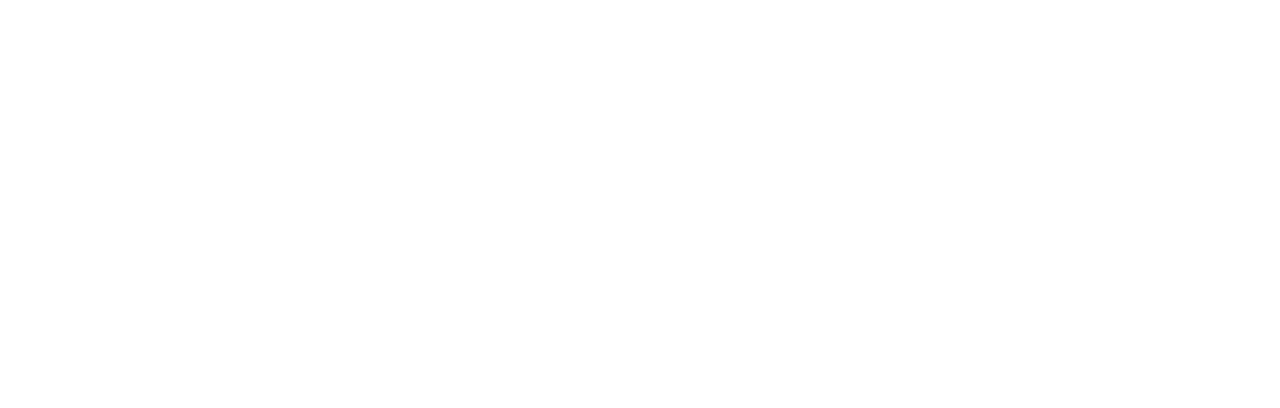
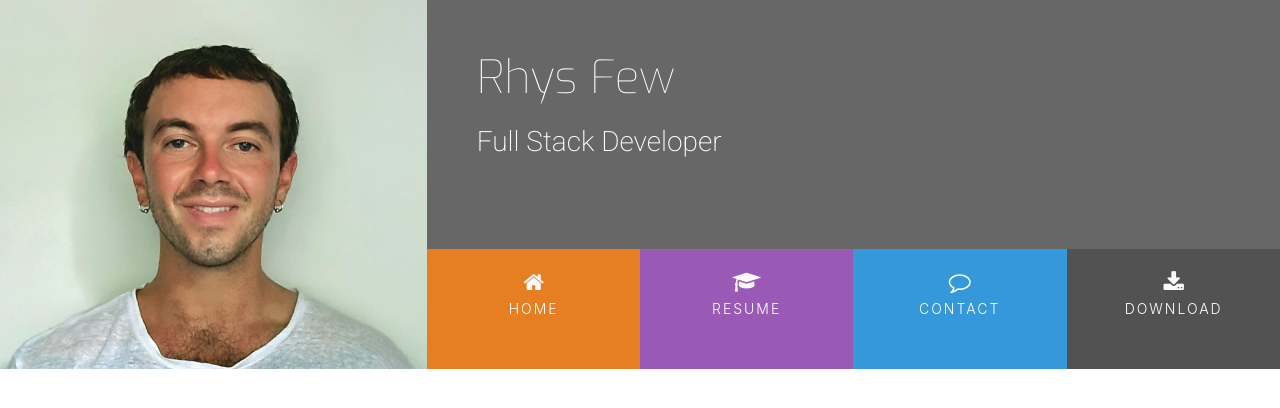
Before and after one commit to Ry-F3/resume, a plain HTML site: page index.html in a window 1280 px wide. Drawn offline with nearby package versions, Linux system fonts and the light colour scheme.

Commit message:
Add hover class

```diff
--- a/assets/css/style.css
+++ b/assets/css/style.css
@@ -0,0 +1,118 @@
+@import url('https://fonts.googleapis.com/css2?family=Exo:wght@100;200;300;400;500;600;700&family=Roboto:wght@100;200;300;400;500;600;700&display=swap');
+
+/* --------------------------------------Colors */
+
+.big-color-name-title {
+    background-color: #676767;
+}
+
+.ui-menu-color-home {
+    background-color: #e67e22 ;
+}
+
+.ui-menu-color-resume {
+    background-color: #9b59b6 ;
+}
+
+.ui-menu-color-contact {
+    background-color: #3498db ;
+}
+
+.ui-menu-color-download {
+    background-color: #525252 ;
+}
+
+/* --------------------------------------Heading */
+
+header {
+    margin: 0;
+}
+
+.heading {
+    margin-left: 50px;
+}
+
+.logo {
+    background: url("../images/me.jpg");
+    background-position: center;
+    background-repeat: no-repeat;
+    background-size: cover;
+    min-height: 360px;
+    transition: all .5s ease-in-out;
+    -moz-transition: all .5s ease-in-out;
+    -webkit-transition: all .5s ease-in-out;
+}
+
+.name {
+    font-family: "Exo", sans-serif;
+    font-weight: 100;
+    font-size: 46px;
+    margin-top: 50px;
+    color: #fff;
+}
+
+.title {
+    font-family: "Roboto", sans-serif;
+    font-weight: 200;
+    font-size: 28px;
+    margin-top: 20px;
+    margin-bottom: 90px;
+    color: #fff;
+}
+
+.menucontaianer {
+    font-size: 0;
+}
+
+#nav {
+    margin: 0;
+}
+
+#nav li {
+    font-size: 14px;
+    padding: 0;
+    margin: 0;
+}
+
+.menuitem {
+    height: 120px;
+    text-align: center;
+    padding: 0;
+
+}
+
+.menuitem a {
+    width: 100%;
+    text-decoration: none;
+    color: #fff;
+    height: 120px;
+}
+
+.menuitem a i {
+    padding-top: 22px;
+    display: block;
+    color: #fafafa;
+    font-size: 22px;
+}
+
+.menuitem span {
+    display: block;
+    width: 100%;
+    padding-top: 5px;
+    text-align: center;
+    text-transform: uppercase;
+    font-size: 14px;
+    font-weight: 300;
+    letter-spacing: 2px;
+}
+
+/* --------------------------------------Hover.css */
+
+.hvr-sweep-to-bottom:before {
+    content: "";
+    position: absolute;
+    background: rgba(0 , 0, 0, 0.2) !important;
+    height: 120px;
+    width: 100%;
+    z-index: 100;
+}
--- a/index.html
+++ b/index.html
@@ -1,16 +1,54 @@
 <!DOCTYPE html>
 <html lang="en">
+
 <head>
     <meta charset="UTF-8">
     <meta name="viewport" content="width=device-width, initial-scale=1.0">
     <link rel="stylesheet" href="assets/css/style.css">
-    <link rel="stylesheet" href="https://cdn.jsdelivr.net/npm/bootstrap@4.6.2/dist/css/bootstrap.min.css" type="text/css">
-    <link rel="stylesheet" href="https://stackpath.bootstrapcdn.com/font-awesome/4.7.0/css/font-awesome.min.css" type="text/css" >
+    <link rel="stylesheet" href="https://cdn.jsdelivr.net/npm/bootstrap@4.6.2/dist/css/bootstrap.min.css"
+        type="text/css">
+    <link rel="stylesheet" href="https://stackpath.bootstrapcdn.com/font-awesome/4.7.0/css/font-awesome.min.css"
+        type="text/css">
+    <link rel="stylesheet" href="https://cdnjs.cloudflare.com/ajax/libs/hover.css/2.1.1/css/hover-min.css"
+        type="text/css" />
     <title>Document</title>
 </head>
+
 <body>
     <header>
+        <div class="row no-gutters">
+            <a href="index.html" class="col-md-4 logo">
 
+            </a>
+            <div class="col-md-8">
+                <div class="row big-color-name-title no-gutters">
+                    <div class="col heading">
+                        <h1 class="name">Rhys Few</h1>
+                        <h2 class="title">Full Stack Developer</h2>
+                    </div>
+                </div>
+                <div class="row no-gutters">
+                    <div class="col">
+                        <ul id="nav" class="list-inline menucontaianer">
+                            <li class="col-6 col-sm-3 ui-menu-color-home list-inline-item menuitem">
+                                <a href="#" class="hvr-sweep-to-bottom"><i class="fa fa-home" aria-hidden="true"></i><span>Home</span></a>
+                            </li>
+                            <li class="col-6 col-sm-3 ui-menu-color-resume list-inline-item menuitem">
+                                <a href="#" class="hvr-sweep-to-bottom"><i class="fa fa-graduation-cap"
+                                        aria-hidden="true"></i><span>Resume</span></a>
+                            </li>
+                            <li class="col-6 col-sm-3 ui-menu-color-contact list-inline-item menuitem">
+                                <a href="#" class="hvr-sweep-to-bottom"><i class="fa fa-comment-o" aria-hidden="true"></i><span>Contact</span></a>
+                            </li>
+                            <li class="col-6 col-sm-3 ui-menu-color-download list-inline-item menuitem">
+                                <a href="#" class="hvr-sweep-to-bottom"><i class="fa fa-download" aria-hidden="true"></i><span>Download</span></a>
+                            </li>
+
+                        </ul>
+                    </div>
+                </div>
+            </div>
+        </div>
     </header>
     <section>
 
@@ -19,4 +57,5 @@
 
     </footer>
 </body>
+
 </html>
```
Also changed, not shown: smth.html (added, +22 -0 lines), assets/images/hh.jpg (added), assets/images/me.jpg (added).
